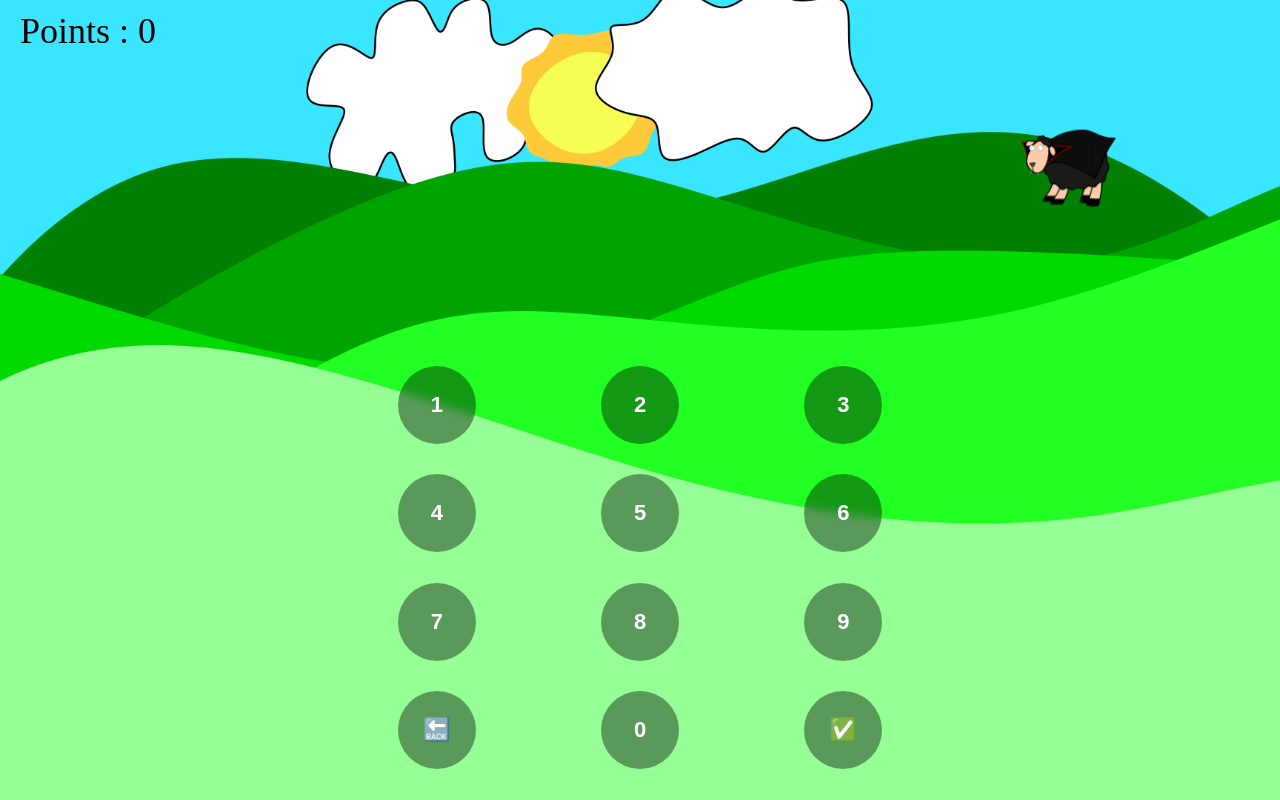
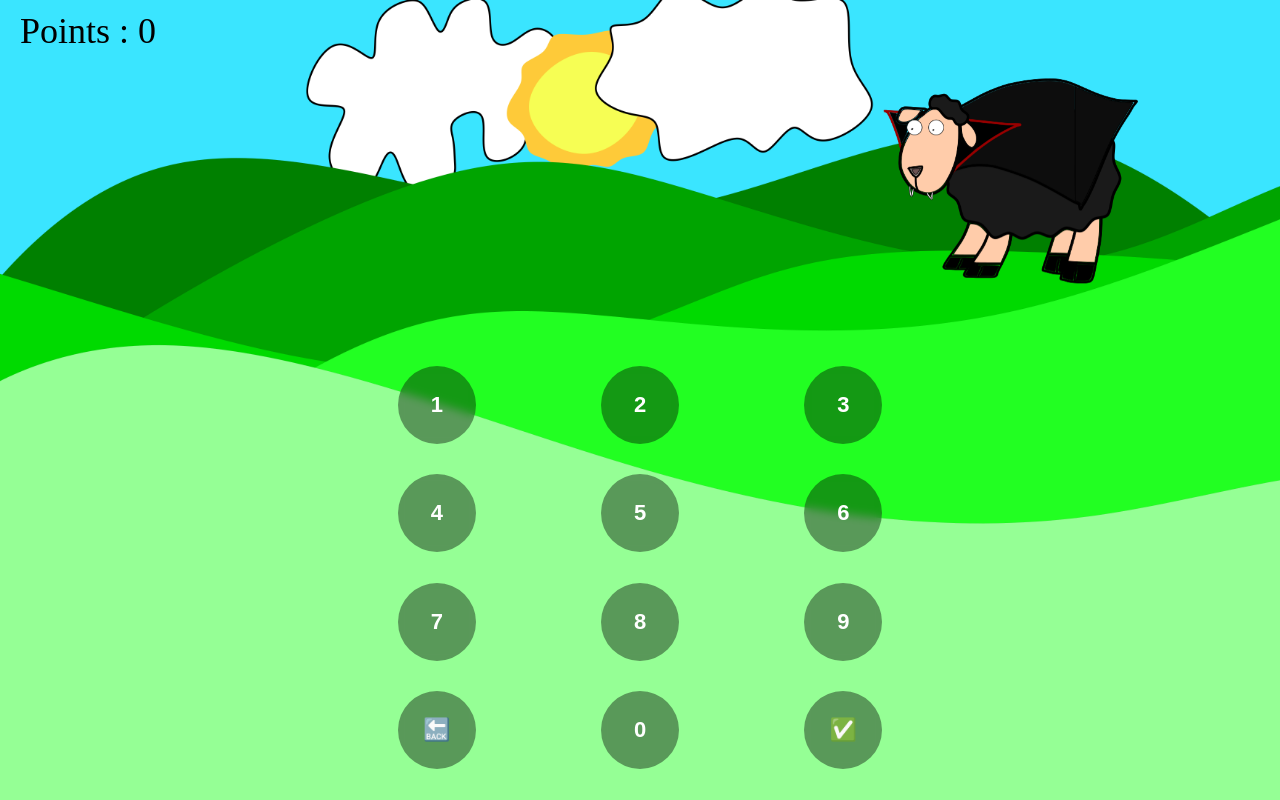
Before and after one commit to akishtp/Count-Sheepula, a React (Create React App) app: page / in a window 1280 px wide. Built offline with nearby package versions, Linux system fonts and the light colour scheme.

Commit message:
resize mobile image 📲⚫️⏺

```diff
--- a/src/components/SheepWindow/SheepWindow.css
+++ b/src/components/SheepWindow/SheepWindow.css
@@ -8,7 +8,7 @@
 }
 .sheep-window img {
   display: block;
-  height: 64%;
+  height: 24%;
   position: absolute;
   left: calc(100vw - 100%);
 }
@@ -21,6 +21,6 @@
 }
 @media screen and (min-width: 767px) {
   .sheep-window img {
-    height: 24%;
+    height: 64%;
   }
 }
```
